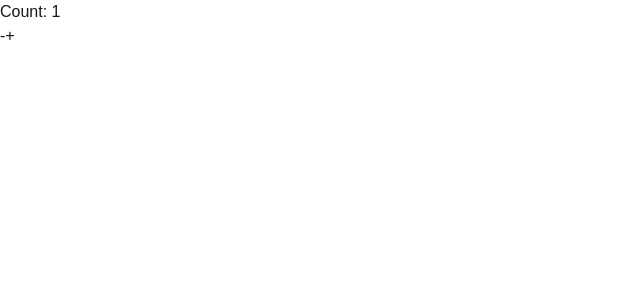
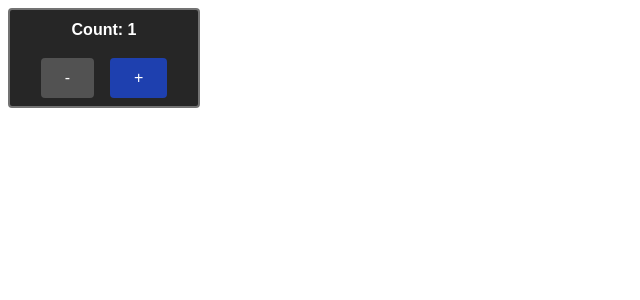
Before and after one commit to its-nic/cprg306-assignments, a Next.js app: page /week-4 in a window 1280 px wide. Shown: the top 300 px of the page, without its empty margins (0-640 px from the left). Built offline with nearby package versions, Linux system fonts and the light colour scheme.

Commit message:
Week 4 - Styling
added styling to week 4

```diff
--- a/app/week-4/new-item.js
+++ b/app/week-4/new-item.js
@@ -7,18 +7,29 @@ export default function NewItem() {
     const [quantity, setQuantity] = useState(1);
 
     const increment = () => {
-        if( quantity < 20 ) setQuantity(quantity + 1);
+        if(quantity < 20) setQuantity(quantity + 1);
     }
 
     const decrement = () => {
-        if( quantity > 1 ) setQuantity(quantity - 1)
+        if(quantity > 1) setQuantity(quantity - 1)
     }
 
+    let buttonStyle = "bg-blue-800 rounded mx-2 px-6 py-2 hover:bg-blue-500 active:bg-blue-400 disabled:bg-neutral-600";
+
+    let disableIncrementButton = false;
+    let disableDecrementButton = false;
+
+    if(quantity >= 10) disableIncrementButton = true;
+    else disableIncrementButton = false;
+
+    if(quantity <= 1) disableDecrementButton = true;
+    else disableDecrementButton = false;
+
     return(
-        <div>
-            <p>Count: {quantity}</p>
-            <button onClick={decrement}>-</button>
-            <button onClick={increment}>+</button>
+        <div class="text-white bg-neutral-800 m-2 px-3 py-2 rounded max-w-48 border-2 border-neutral-500 text-center">
+            <p class="font-bold text-2x1 pb-4">Count: {quantity}</p>
+            <button onClick={decrement} disabled={disableDecrementButton} class={buttonStyle}>-</button>
+            <button onClick={increment} disabled={disableIncrementButton} class={buttonStyle}>+</button>
         </div>
     );
 }
```
